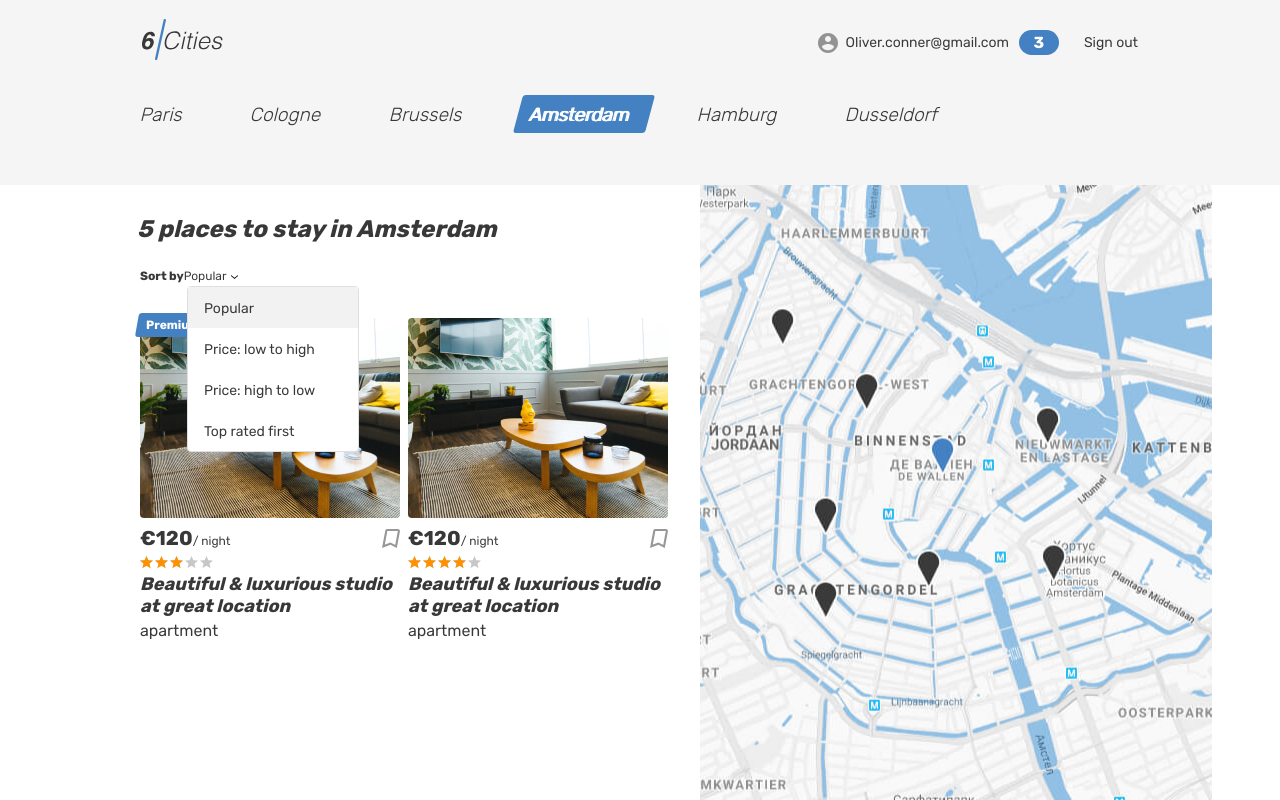
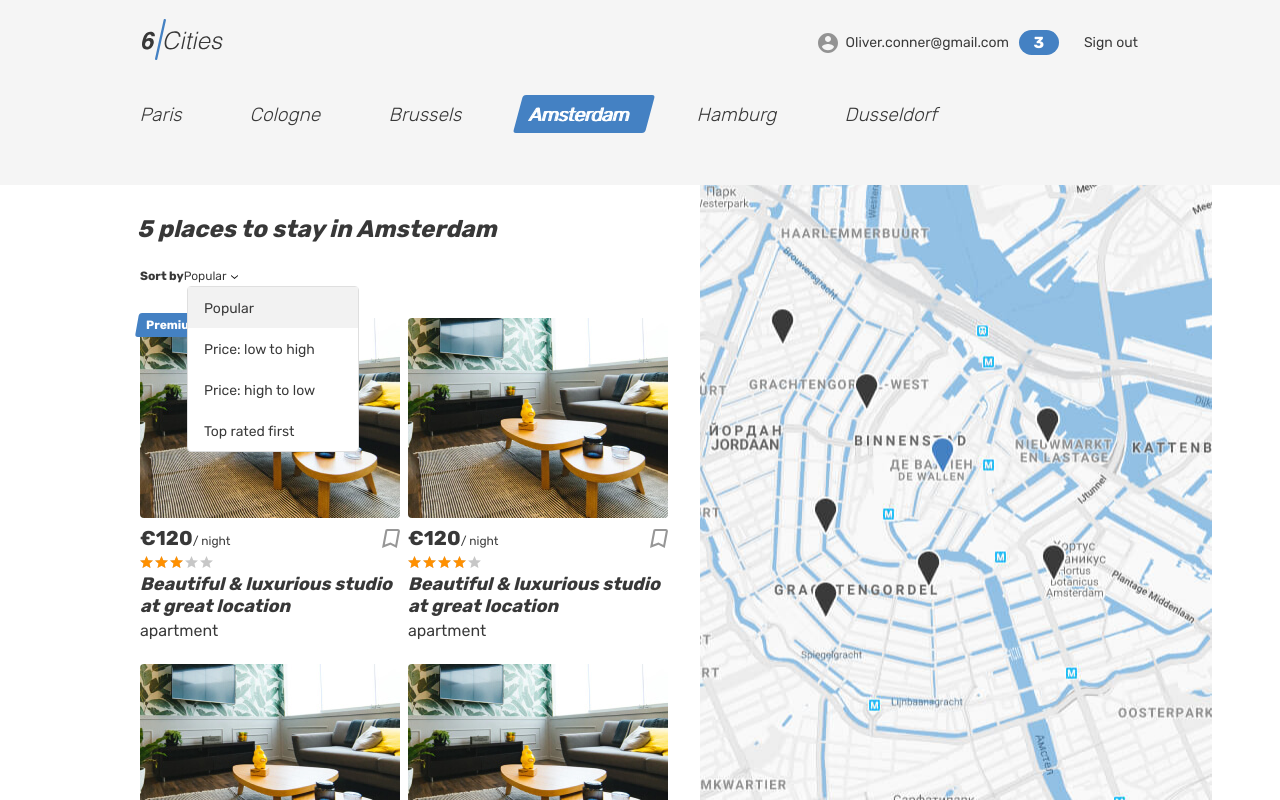
Before and after one commit to htmlacademy-react/2189499-six-cities-13, a React (Vite) app: page / in a window 1280 px wide. Built offline with nearby package versions, Linux system fonts and the light colour scheme.

Commit message:
создали дополнительные моки с оферами

```diff
--- a/src/moks/offers.ts
+++ b/src/moks/offers.ts
@@ -2,12 +2,12 @@ import { Offers } from '../types/offer';
 
 export const offers: Offers = [
   {
-    id: "1",
-    title: "Beautiful & luxurious studio at great location",
-    type: "apartment",
+    id: '1',
+    title: 'Beautiful & luxurious studio at great location',
+    type: 'apartment',
     price: 120,
     city: {
-      name: "Amsterdam",
+      name: 'Amsterdam',
       location: {
         latitude: 52.35514938496378,
         longitude: 4.673877537499948,
@@ -22,30 +22,30 @@ export const offers: Offers = [
     isFavorite: false,
     isPremium: true,
     rating: 3,
-    previewImage: "https://url-to-image/image.png",
-    description: "A quiet cozy and picturesque that hides behind a a river by the unique lightness of Amsterdam.",
+    previewImage: 'https://url-to-image/image.png',
+    description: 'A quiet cozy and picturesque that hides behind a a river by the unique lightness of Amsterdam.',
     bedrooms: 3,
     goods: [
-      "Heating"
+      'Heating'
     ],
     host: {
-      name: "Oliver Conner",
-      avatarUrl: "https://url-to-image/image.png",
+      name: 'Oliver Conner',
+      avatarUrl: 'https://url-to-image/image.png',
       isPro: false
     },
     images: [
-      "https://url-to-image/image.png"
+      'https://url-to-image/image.png'
     ],
     maxAdults: 4
   },
 
   {
-    id: "2",
-    title: "Beautiful & luxurious studio at great location",
-    type: "apartment",
+    id: '2',
+    title: 'Beautiful & luxurious studio at great location',
+    type: 'apartment',
     price: 120,
     city: {
-      name: "Amsterdam",
+      name: 'Amsterdam',
       location: {
         latitude: 52.35514938496378,
         longitude: 4.673877537499948,
@@ -60,21 +60,97 @@ export const offers: Offers = [
     isFavorite: false,
     isPremium: false,
     rating: 4,
-    previewImage: "https://url-to-image/image.png",
-    description: "A quiet cozy and picturesque that hides behind a a river by the unique lightness of Amsterdam.",
+    previewImage: 'https://url-to-image/image.png',
+    description: 'A quiet cozy and picturesque that hides behind a a river by the unique lightness of Amsterdam.',
     bedrooms: 3,
     goods: [
-      "Heating"
+      'Heating'
     ],
     host: {
-      name: "Oliver Conner",
-      avatarUrl: "https://url-to-image/image.png",
+      name: 'Oliver Conner',
+      avatarUrl: 'https://url-to-image/image.png',
       isPro: false
     },
     images: [
-      "https://url-to-image/image.png"
+      'https://url-to-image/image.png'
     ],
     maxAdults: 4
   },
 
-]
+  {
+    id: '3',
+    title: 'Beautiful & luxurious studio at great location',
+    type: 'apartment',
+    price: 120,
+    city: {
+      name: 'Amsterdam',
+      location: {
+        latitude: 52.35514938496378,
+        longitude: 4.673877537499948,
+        zoom: 8
+      }
+    },
+    location: {
+      latitude: 52.35514938496378,
+      longitude: 4.673877537499948,
+      zoom: 8
+    },
+    isFavorite: false,
+    isPremium: false,
+    rating: 4,
+    previewImage: 'https://url-to-image/image.png',
+    description: 'A quiet cozy and picturesque that hides behind a a river by the unique lightness of Amsterdam.',
+    bedrooms: 3,
+    goods: [
+      'Heating'
+    ],
+    host: {
+      name: 'Oliver Conner',
+      avatarUrl: 'https://url-to-image/image.png',
+      isPro: false
+    },
+    images: [
+      'https://url-to-image/image.png'
+    ],
+    maxAdults: 4
+  },
+
+  {
+    id: '4',
+    title: 'Beautiful & luxurious studio at great location',
+    type: 'apartment',
+    price: 120,
+    city: {
+      name: 'Amsterdam',
+      location: {
+        latitude: 52.35514938496378,
+        longitude: 4.673877537499948,
+        zoom: 8
+      }
+    },
+    location: {
+      latitude: 52.35514938496378,
+      longitude: 4.673877537499948,
+      zoom: 8
+    },
+    isFavorite: false,
+    isPremium: false,
+    rating: 4,
+    previewImage: 'https://url-to-image/image.png',
+    description: 'A quiet cozy and picturesque that hides behind a a river by the unique lightness of Amsterdam.',
+    bedrooms: 3,
+    goods: [
+      'Heating'
+    ],
+    host: {
+      name: 'Oliver Conner',
+      avatarUrl: 'https://url-to-image/image.png',
+      isPro: false
+    },
+    images: [
+      'https://url-to-image/image.png'
+    ],
+    maxAdults: 4
+  },
+
+];
```
